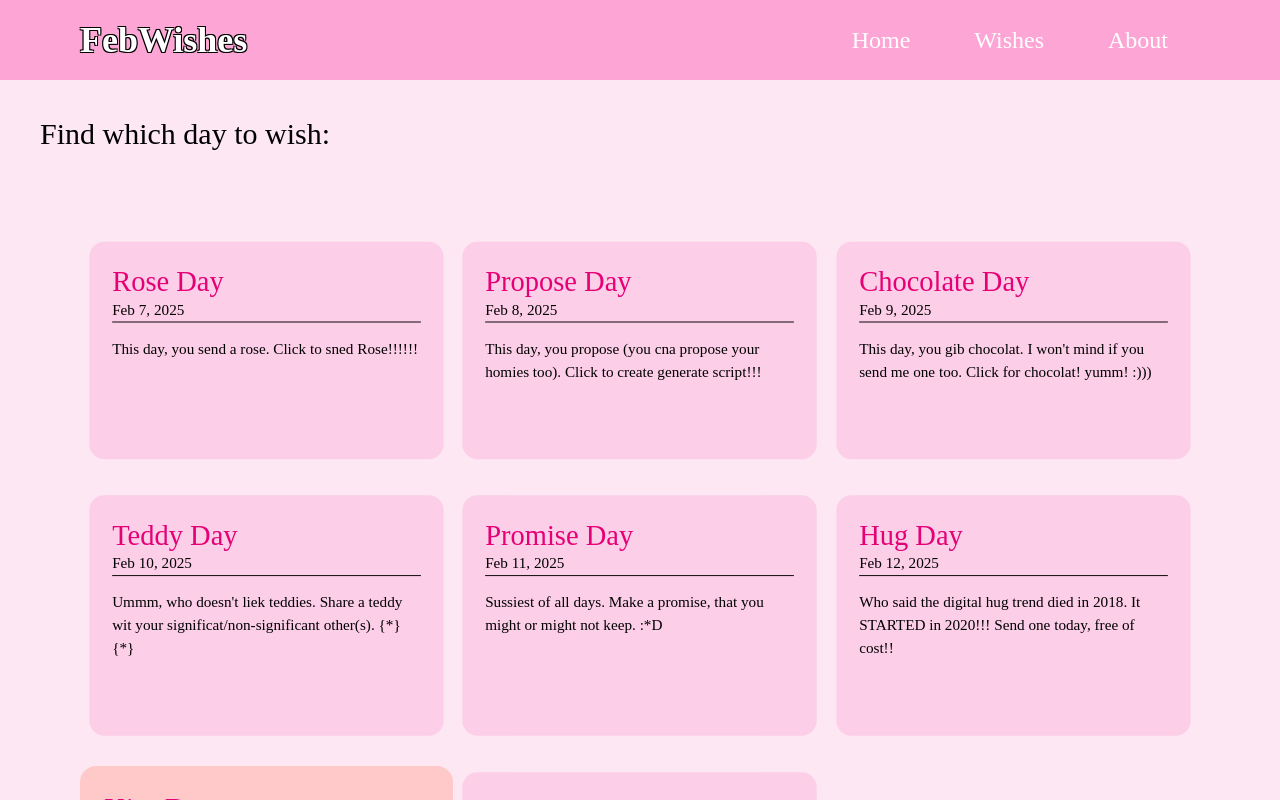
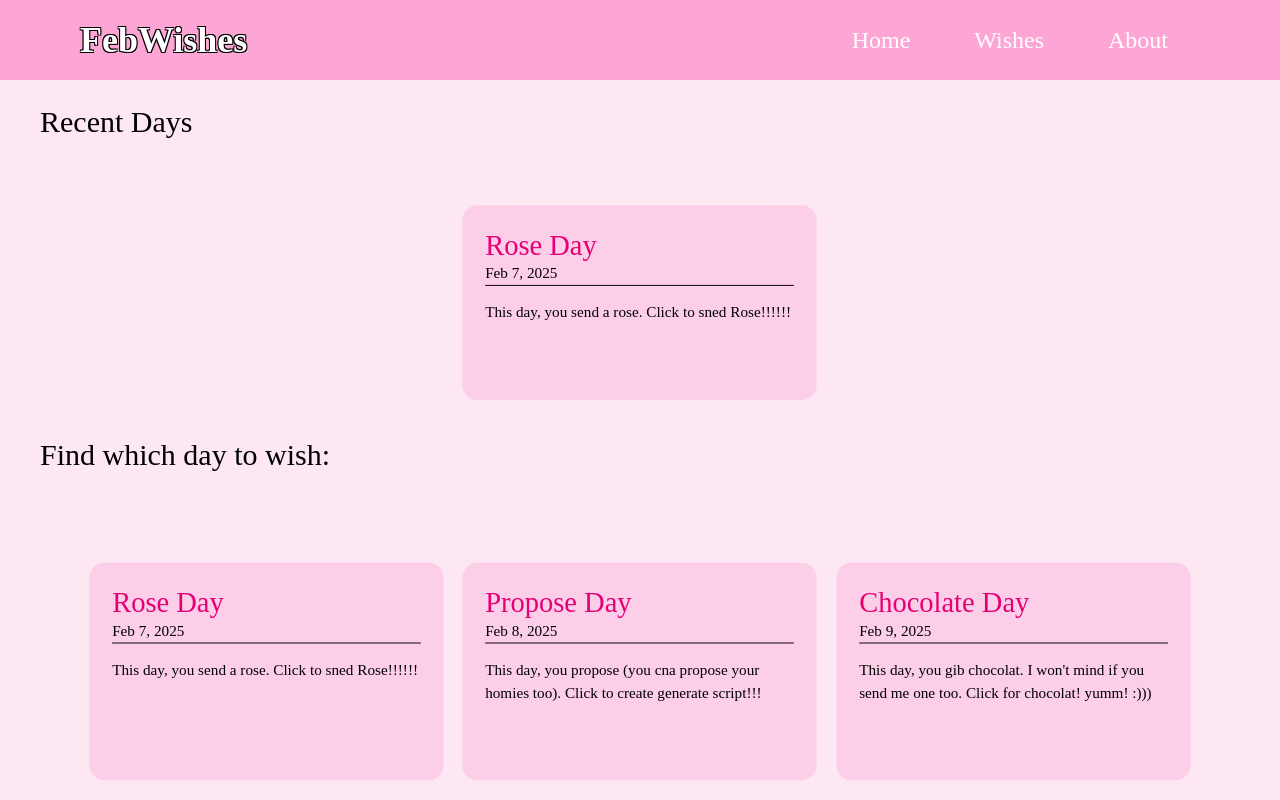
Before and after one commit to nipunrautela/febwishes, an Angular app: page /lovedays in a window 1280 px wide. Built offline with nearby package versions, Linux system fonts and the light colour scheme; a web font is replaced by a local one.

Commit message:
Added recent days

```diff
--- a/src/app/love-days/love-days.component.html
+++ b/src/app/love-days/love-days.component.html
@@ -1,12 +1,30 @@
 <section class="h-[92vh] overflow-y-auto p-10">
+  <div class="text-3xl">Recent Days</div>
+  <div class="flex flex-wrap justify-center p-10 max-md:p-2">
+    <div
+      class="w-1/3 max-xl:w-1/2 max-md:w-1/1"
+      *ngFor="let day of filteredDays; let i = index"
+    >
+      <app-card
+        cardTitle="{{ day.name }}"
+        cardDate="{{ day.date | date }}"
+        cardBody="{{ day.description }}"
+        cardLink="{{ day.link }}"
+        [cardDisabled]="day.disabled ?? false"
+      />
+    </div>
+  </div>
   <div class="text-3xl py-3">Find which day to wish:</div>
   <div class="flex flex-wrap p-10 max-md:p-2">
-    <div class="w-1/3 max-xl:w-1/2 max-md:w-1/1 my-3" *ngFor="let day of days; let i = index">
+    <div
+      class="w-1/3 max-xl:w-1/2 max-md:w-1/1 my-3"
+      *ngFor="let day of days; let i = index"
+    >
       <app-card
-        cardTitle="{{day.name}}"
-        cardDate="{{day.date | date}}"
-        cardBody="{{day.description}}"
-        cardLink="{{day.link}}"
+        cardTitle="{{ day.name }}"
+        cardDate="{{ day.date | date }}"
+        cardBody="{{ day.description }}"
+        cardLink="{{ day.link }}"
         [cardDisabled]="day.disabled ?? false"
       />
     </div>
--- a/src/app/love-days/love-days.component.ts
+++ b/src/app/love-days/love-days.component.ts
@@ -11,4 +11,8 @@ export class LoveDaysComponent {
 
   days: Day[] = days;
 
+  todayDate = new Date().getDate();
+  tomorrowDate = new Date(new Date().getTime() + 24 * 60 * 60 * 1000).getDate();
+
+  filteredDays = days.filter(day => (day.date.getDate() === this.todayDate || day.date.getDate() === this.tomorrowDate));
 }
```
